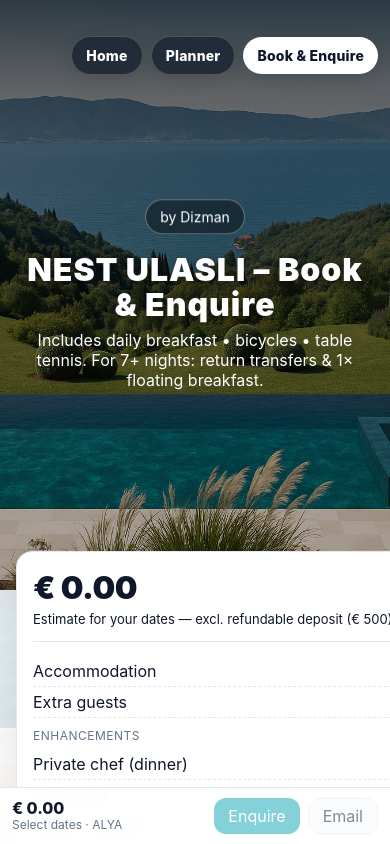
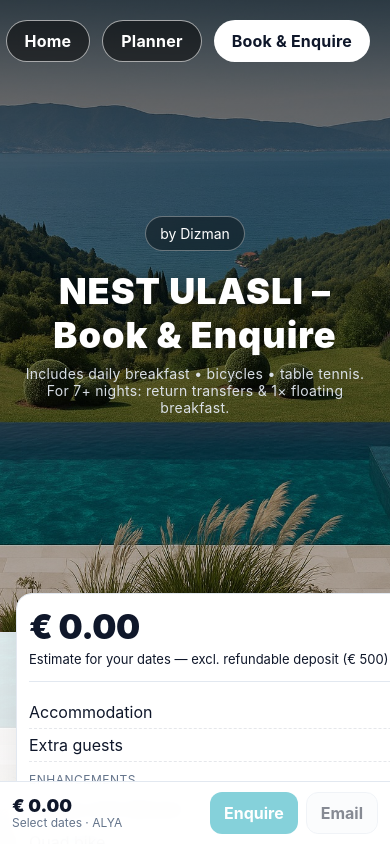
Before and after one commit to dirvass/nest-planner, a React (Vite) app: page /book in a window 390 px wide. Built offline with nearby package versions, Linux system fonts and the light colour scheme.

Commit message:
Update styles.css

```diff
--- a/src/styles.css
+++ b/src/styles.css
@@ -7,16 +7,18 @@
   --border:#e2e8f0;
 }
 
-/* ---------------- Base & Background ---------------- */
+/* ---------- Base ---------- */
 *{ box-sizing:border-box }
 html,body,#root{ height:100% }
+html, body { overflow-x: hidden; }
 body{
   margin:0;
   font-family:Inter, system-ui, -apple-system, Segoe UI, Roboto, Arial, sans-serif;
   background:var(--bg);
   color:var(--ink);
 }
-/* site-wide fixed hero image in light tone */
+
+/* Site-wide fixed hero image in light tone */
 body::before{
   content:""; position:fixed; inset:0; z-index:-2;
   background:url("/hero.jpg") center/cover no-repeat; opacity:.18; filter:saturate(.9);
@@ -28,11 +30,11 @@ body::after{
   pointer-events:none;
 }
 
-/* ---------------- Hero (landing + shared) ---------------- */
+/* ---------- Hero (shared) ---------- */
 .header{
   position:relative; overflow:hidden; border-bottom:1px solid var(--border);
   background:
-    linear-gradient(180deg, rgba(0,0,0,.55), rgba(0,0,0,.25)),
+    linear-gradient(180deg, rgba(0,0,0,.65) 0%, rgba(0,0,0,.35) 40%, rgba(0,0,0,.25) 100%),
     url("/hero.jpg") center/cover no-repeat;
   color:#fff; height:100vh; display:flex; align-items:flex-end; background-attachment:fixed;
 }
@@ -40,21 +42,28 @@ body::after{
   position:absolute; top:50%; left:50%; transform:translate(-50%,-50%);
   text-align:center; max-width:1100px; width:100%; color:#fff;
 }
-.badge{ display:inline-block; padding:8px 14px; background:rgba(0,0,0,.4);
-  border:1px solid rgba(255,255,255,.35); border-radius:999px; font-size:14px; backdrop-filter:blur(6px) }
+.badge{
+  display:inline-block; padding:8px 14px; background:rgba(0,0,0,.4);
+  border:1px solid rgba(255,255,255,.35); border-radius:999px; font-size:14px; backdrop-filter:blur(6px)
+}
 .hero-title{ font-size:64px; font-weight:900; letter-spacing:1px; margin:18px 0 8px; text-shadow:0 2px 12px rgba(0,0,0,.45) }
-.hero-subtitle{ font-size:16px; color:#e2e8f0; letter-spacing:.3px; opacity:.95; margin:0 }
-.hero-buttons{ display:flex; gap:20px; justify-content:center; margin-top:32px }
-.hero-btn{
-  display:inline-block; padding:14px 36px; border-radius:999px; border:1px solid rgba(255,255,255,.7);
-  background:rgba(255,255,255,.25); color:#fff; text-decoration:none; font-size:18px; font-weight:600;
-  backdrop-filter:blur(10px); transition:all .3s ease; box-shadow:0 4px 20px rgba(0,0,0,.15);
+.subtitle{ font-size:16px; color:#e2e8f0; letter-spacing:.3px; opacity:.95; margin:0 }
+
+/* Top right nav (TopNav) */
+.nav-buttons{
+  position: fixed; top: 20px; right: 20px; display:flex; gap:12px; z-index: 1000;
 }
-.hero-btn:hover{ background:rgba(255,255,255,.85); color:#0f172a; transform:translateY(-2px) }
-.hero-btn.primary{ background:#fff; color:#0f172a; border:none }
-.hero-btn.primary:hover{ background:#f8fafc; transform:translateY(-2px) }
+.nav-btn{
+  display:inline-flex; align-items:center; justify-content:center;
+  padding:10px 18px; border-radius:999px; text-decoration:none; font-weight:700; letter-spacing:.2px;
+  border:1px solid rgba(255,255,255,.6); background:rgba(0,0,0,.5); color:#fff; backdrop-filter:blur(6px);
+  transition:transform .2s ease, background .2s ease, box-shadow .2s ease;
+}
+.nav-btn:hover{ background:rgba(255,255,255,.15); transform:translateY(-1px) }
+.nav-btn.primary{ background:#fff; color:#0f172a; border:none }
+.nav-btn.primary:hover{ background:#f8fafc }
 
-/* ---------------- Generic layout ---------------- */
+/* ---------- Generic layout ---------- */
 .container{ max-width:1100px; margin:0 auto; padding:0 16px; margin-top:-60px; position:relative; z-index:2 }
 .card,.panel,.summary{
   background:var(--card); border:1px solid var(--border); border-radius:16px;
@@ -63,45 +72,48 @@ body::after{
 .helper{ font-size:12px; color:var(--muted) }
 .stack > * + * { margin-top:16px }
 
-/* ---------------- Booking layout (compact, premium) ---------------- */
+/* ---------- Booking layout ---------- */
 .booking-grid{ display:grid; gap:18px; margin-top:-52px }
-.booking-grid.booking-grid--summary-dominant{ grid-template-columns: 1.1fr 0.65fr } /* summary bigger */
-@media (max-width:1200px){ .booking-grid.booking-grid--summary-dominant{ grid-template-columns:1fr .8fr } }
+.booking-grid--summary-dominant{ grid-template-columns: 1.1fr 0.65fr }  /* summary bigger */
+@media (max-width:1200px){ .booking-grid--summary-dominant{ grid-template-columns:1fr .8fr } }
 @media (max-width:980px){ .booking-grid{ grid-template-columns:1fr; margin-top:-36px } .summary{ order:-1 } }
 
-/* Left: availability calendar panel */
 .panel-head{ display:flex; align-items:flex-end; justify-content:space-between; gap:16px; margin-bottom:10px }
 .panel-title{ margin:0; font-size:18px }
 .chips{ display:flex; gap:8px; flex-wrap:wrap; margin:6px 0 10px }
 .chip{ padding:6px 12px; border-radius:999px; background:#fff; border:1px solid var(--border); font-size:12.5px;
   box-shadow:0 2px 10px rgba(2,8,23,.05); color:#334155 }
 
-/* DayPicker – compact & glassy */
-.calendar-card{ padding:8px 10px 6px; border-radius:18px; background:rgba(255,255,255,.65);
+/* ---------- DayPicker – compact & glassy ---------- */
+.no-overflow{ overflow:hidden; max-width:100% }
+.calendar-card{ padding:10px; border-radius:16px; background:rgba(255,255,255,.65);
   backdrop-filter:blur(8px); border:1px solid rgba(255,255,255,.3) }
-.shrink-65 .rdp{ transform:scale(.60); transform-origin:top left; opacity:.9 }
+.shrink-65 .rdp{ transform:scale(.68); transform-origin:top left; }
+@media (max-width:980px){ .shrink-65 .rdp{ transform:scale(.78); } }
 .rdp{ --rdp-accent-color:var(--brand); --rdp-background-color:rgba(14,165,183,.12); margin:6px 0 }
 .rdp-caption_label{ font-weight:600; font-size:13px }
 .calendar-legend{ display:flex; justify-content:space-between; gap:12px; color:#64748b; font-size:11px; margin-top:4px }
 .calendar-legend .dot{ width:10px; height:10px; border-radius:50%; border:1px solid #cbd5e1; background:#fff; display:inline-block }
 .dot-sel{ background:#0ea5b7; border-color:#0ea5b7 } .dot-un{ background:#e2e8f0 } .dot-av{ background:#fff }
 
-/* Guest & notes fields */
-.elite-row{ display:flex; gap:16px; align-items:flex-end; flex-wrap:wrap }
+/* ---------- Inputs ---------- */
+.row{ display:flex; gap:16px; align-items:flex-end; flex-wrap:wrap }
 .elite-field{ min-width:140px }
+.label{ display:block; font-size:12px; color:#64748b; margin-bottom:6px }
 .select-wrap{ position:relative; width:120px; display:inline-block }
 .select-wrap select{
   appearance:none; width:100%; padding:10px 36px 10px 12px; border:1px solid var(--border); border-radius:12px;
   background:linear-gradient(to bottom,#fff,#f8fafc); font-weight:600; box-shadow:0 4px 18px rgba(2,8,23,.05); cursor:pointer
 }
 .select-wrap::after{ content:"▾"; position:absolute; right:10px; top:50%; transform:translateY(-50%); color:#64748b; font-size:14px; pointer-events:none }
+
 .textarea.luxe{
   width:100%; padding:12px 14px; border:1px solid var(--border); border-radius:14px; background:linear-gradient(to bottom,#fff,#f9fafb);
   box-shadow:0 8px 24px rgba(2,8,23,.06); resize:vertical; transition:all .3s ease
 }
 .textarea.luxe:focus{ outline:none; border-color:var(--brand); box-shadow:0 0 0 3px rgba(14,165,183,.2) }
 
-/* Right: premium summary */
+/* ---------- Summary ---------- */
 .summary-card .summary-head{ text-align:left }
 .summary-card .summary-total{ font-size:46px; font-weight:900; letter-spacing:-.5px }
 .summary-card .summary-sub{ margin-top:4px; font-size:13px }
@@ -111,26 +123,22 @@ body::after{
 }
 .summary-lines .line{
   display:grid; grid-template-columns:1.2fr auto auto; gap:12px; align-items:center;
-  padding:5px 0; border-bottom:1px dashed #e5e7eb
+  padding:6px 0; border-bottom:1px dashed #e5e7eb
 }
 .summary-lines .line:last-child{ border-bottom:none }
 .summary-lines .hint{ font-size:11.5px; color:#94a3b8; font-style:italic }
-.price-table{ width:100%; border-collapse:collapse; font-variant-numeric:tabular-nums }
-.price-table td{ padding:8px 0 }
 .badge-soft{
   background:#f1f5f9; color:#0f172a; border:1px solid #e2e8f0; border-radius:999px; padding:4px 9px; font-size:11px
 }
 .summary-ctas{ display:flex; gap:8px; margin-top:12px }
-.summary-ctas .btn{
-  border-radius:14px; font-weight:700; letter-spacing:.2px; padding:12px 20px; transition:all .3s ease
-}
+.btn{ display:inline-flex; align-items:center; justify-content:center; padding:12px 18px; border-radius:14px; font-weight:700; }
 .btn.primary{ background:var(--brand); color:#fff; border:none }
-.btn.primary:hover{ filter:brightness(1.1); transform:translateY(-2px) }
+.btn.primary:hover{ filter:brightness(1.05) }
 .btn.ghost{ background:#f8fafc; border:1px solid var(--border); color:var(--ink) }
-.btn.ghost:hover{ background:#fff; transform:translateY(-2px) }
+.btn.ghost:hover{ background:#fff }
 .btn.disabled{ opacity:.5; pointer-events:none }
 
-/* Extras (optional) */
+/* ---------- Extras ---------- */
 .extras{ margin-top:8px } .extras-title{ margin:0 0 8px }
 .extras-row{ display:flex; gap:16px; flex-wrap:wrap }
 .switch{
@@ -146,359 +154,22 @@ body::after{
 .switch .switch-label{ display:flex; flex-direction:column; line-height:1.1 }
 .switch .switch-label span{ color:#64748b; font-size:12px }
 
-/* ---------------- Tables (generic) ---------------- */
-table{ width:100%; border-collapse:collapse; font-size:14px; font-variant-numeric:tabular-nums }
-thead th{ background:#f1f5f9; text-align:left; padding:10px }
+/* ---------- Tables (planner) ---------- */
+.table-wrap{ overflow-x:auto; -webkit-overflow-scrolling:touch }
+table{ width:100%; min-width:720px; border-collapse:collapse; font-size:14px; font-variant-numeric:tabular-nums }
+thead th{ background:#f1f5f9; text-align:left; padding:10px; position:sticky; top:0; z-index:1 }
 td{ border-top:1px solid var(--border); padding:10px }
-thead th.sticky{ position:sticky; top:0; z-index:1; background:#f1f5f9 }
 
-/* ---------------- Responsive tweaks ---------------- */
+/* ---------- Mobile tweaks ---------- */
 @media (max-width:768px){
   .header{ background-attachment:scroll; height:75vh }
-  .hero-title{ font-size:36px } .hero-subtitle{ font-size:14px }
-  .container{ margin-top:-40px } .card{ padding:12px }
+  .header-inner{ padding:0 16px }
+  .hero-title{ font-size:36px } .subtitle{ font-size:14px }
+  .container{ margin-top:-40px } .card,.panel,.summary{ padding:12px }
   .summary-card .summary-total{ font-size:34px }
-  .shrink-65 .rdp{ transform:scale(.75) }
-}
-/* Stronger overlay for readability on bright hero areas */
-.header{
-  background:
-    linear-gradient(180deg, rgba(0,0,0,.65) 0%, rgba(0,0,0,.35) 40%, rgba(0,0,0,.25) 100%),
-    url("/hero.jpg") center center/cover no-repeat;
 }
 
-/* CTA group */
-.hero-cta{
-  display:flex;
-  gap:16px;
-  justify-content:center;
-  align-items:center;
-  margin-top:20px;
-  flex-wrap:wrap;            /* mobile-safe */
-}
-
-/* Modern pill buttons (glassy) */
-.hero-btn{
-  display:inline-flex;
-  align-items:center;
-  justify-content:center;
-  padding:14px 28px;
-  border-radius:999px;
-  font-weight:700;
-  letter-spacing:.2px;
-  text-decoration:none;
-  border:1px solid rgba(255,255,255,.55);
-  color:#fff;
-  background:rgba(255,255,255,.16);
-  backdrop-filter:blur(10px);
-  box-shadow:0 8px 28px rgba(0,0,0,.25);
-  transition:transform .18s ease, box-shadow .18s ease, background .18s ease, color .18s ease;
-}
-
-.hero-btn:hover{
-  transform:translateY(-2px);
-  box-shadow:0 12px 32px rgba(0,0,0,.35);
-  background:rgba(255,255,255,.22);
-}
-
-/* Primary stands out as the main action */
-.hero-btn.primary{
-  border:none;
-  color:#0f172a;
-  background:#ffffff;
-  box-shadow:0 10px 30px rgba(255,255,255,.35), 0 6px 22px rgba(0,0,0,.25);
-}
-
-.hero-btn.primary:hover{
-  background:#f8fafc;
-}
-
-/* Optional "ghost" style for secondary */
-.hero-btn.ghost{
-  border:1px solid rgba(255,255,255,.6);
-  color:#fff;
-  background:rgba(0,0,0,.28);
-}
-
-/* Mobile tightening */
-@media (max-width: 640px){
-  .hero-btn{ padding:12px 20px; }
-  .hero-cta{ gap:12px; }
-}
-/* --- Hero CTA butonları görünür & modern --- */
-.hero-cta{
-  display:flex;
-  gap:16px;
-  justify-content:center;
-  margin-top:24px;
-  position:relative;
-  z-index:2;
-}
-
-.hero-btn{
-  display:inline-block;
-  padding:12px 24px;
-  border-radius:999px;
-  border:1px solid rgba(255,255,255,.6);
-  background:rgba(255,255,255,.18);
-  color:#fff;
-  text-decoration:none;
-  font-weight:700;
-  letter-spacing:.2px;
-  backdrop-filter:blur(8px);
-  box-shadow:0 6px 24px rgba(0,0,0,.25);
-  transition:transform .2s ease, filter .2s ease, background .2s ease;
-}
-
-.hero-btn:hover{
-  background:rgba(255,255,255,.85);
-  color:#0f172a;
-  transform:translateY(-2px);
-}
-
-.hero-btn.primary{
-  background:#fff;
-  color:#0f172a;
-  border:none;
-}
-
-.hero-btn.primary:hover{
-  filter:brightness(0.98);
-  transform:translateY(-2px);
-}
-
-.hero-btn.ghost{
-  background:rgba(0,0,0,.35);
-  border:1px solid rgba(255,255,255,.35);
-}
-
-/* Varsayılan link rengi çiğ ise bastır */
-.header a{ color:inherit; }
-/* ---- Navigation / Hero Buttons: refined luxury style ---- */
-.nav-buttons, .hero-cta {
-  display: flex;
-  gap: 12px;
-  justify-content: center;
-  align-items: center;
-  margin-top: 24px;
-  z-index: 10;
-}
-
-.nav-btn, .hero-btn {
-  display: inline-block;
-  padding: 10px 26px;
-  border-radius: 999px;
-  font-weight: 700;
-  font-size: 15px;
-  letter-spacing: 0.2px;
-  text-decoration: none;
-  transition: all 0.25s ease;
-  border: 1px solid rgba(255, 255, 255, 0.6);
-  background: rgba(0, 0, 0, 0.5);
-  color: #fff;
-  backdrop-filter: blur(6px);
-}
-
-/* hover efekti */
-.nav-btn:hover, .hero-btn:hover {
-  background: rgba(255, 255, 255, 0.15);
-  border-color: rgba(255, 255, 255, 0.8);
-  transform: translateY(-1px);
-}
-
-/* aktif sayfa */
-.nav-btn.primary, .hero-btn.primary {
-  background: #fff;
-  color: #0f172a;
-  border: none;
-}
-
-.nav-btn.primary:hover, .hero-btn.primary:hover {
-  background: #f8fafc;
-  transform: translateY(-1px);
-}
-
-/* koyu gri varyant */
-.nav-btn.dark, .hero-btn.dark {
-  background: #2f3438;
-  border: 1px solid #555;
-}
-
-.nav-btn.dark:hover, .hero-btn.dark:hover {
-  background: #3d4247;
-}
-/* place the hero buttons in the center, above the badge/title */
-.nav-buttons--hero{
-  position:absolute;
-  left:50%;
-  top:42%;                  /* adjust vertically as you like (40–45%) */
-  transform:translate(-50%, -160%);
-  gap:14px;
-}
-
-/* ensure links render as pills (not plain text) */
-.nav-buttons--hero a{
-  text-decoration:none;
-}
-
-/* already shared earlier, but crucial bits for the look */
-.nav-btn{
-  display:inline-block;
-  padding:10px 26px;
-  border-radius:999px;
-  font-weight:700;
-  font-size:15px;
-  letter-spacing:.2px;
-  border:1px solid rgba(255,255,255,.6);
-  background:rgba(0,0,0,.5);
-  color:#fff;
-  backdrop-filter:blur(6px);
-  transition:all .25s ease;
-}
-.nav-btn:hover{ background:rgba(255,255,255,.15); border-color:rgba(255,255,255,.8); transform:translateY(-1px); }
-.nav-btn.primary{ background:#fff; color:#0f172a; border:none; }
-.nav-btn.primary:hover{ background:#f8fafc; transform:translateY(-1px); }
-.nav-btn.dark{ background:#2f3438; border:1px solid #555; }
-.nav-btn.dark:hover{ background:#3d4247; }
-.nav-buttons{
-  position: fixed;
-  top: 24px;
-  right: 24px;
-  display: flex;
-  gap: 16px;
-  z-index: 9999;
-}
-
-.nav-btn{
-  display: inline-flex;
-  align-items: center;
-  justify-content: center;
-  padding: 14px 22px;
-  border-radius: 999px;
-  text-decoration: none;
-  font-weight: 800;
-  font-size: 20px;
-  box-shadow: 0 8px 28px rgba(2,8,23,.12);
-  transition: transform .2s ease, filter .2s ease, box-shadow .2s ease;
-  border: 1px solid rgba(255,255,255,.55);
-  backdrop-filter: blur(6px);
-}
-
-/* siyah cam görünümlü */
-.nav-btn.dark{
-  background: rgba(31,41,55,.9);
-  color: #fff;
-}
-.nav-btn.dark:hover{
-  filter: brightness(1.08);
-  transform: translateY(-2px);
-}
-
-/* beyaz buton */
-.nav-btn.primary{
-  background: #fff;
-  color: #0f172a;
-  border: none;
-}
-.nav-btn.primary:hover{
-  transform: translateY(-2px);
-  box-shadow: 0 10px 32px rgba(2,8,23,.15);
-}
-/* ===== Mobile-first Luxury OTA Polish ===== */
-
-/* 2.1 – Hero, nav & spacing on small screens */
-@media (max-width: 768px){
-  .header{ height: 70vh; background-attachment: scroll; }
-  .header-inner{ padding: 0 16px; }
-  .hero-title{ font-size: 32px; line-height: 1.1; }
-  .hero-subtitle{ font-size: 14px; }
-  .nav-buttons{ top: 12px; right: 12px; gap: 8px; }
-  .nav-btn{ padding: 10px 14px; font-size: 14px; box-shadow: 0 4px 18px rgba(2,8,23,.12); }
-}
-
-/* 2.2 – Booking grid: summary first, calendar compact */
-.booking-grid{ gap: 14px; }
-.booking-grid.booking-grid--summary-dominant{
-  grid-template-columns: 1.05fr 0.85fr;
-}
-@media (max-width: 980px){
-  .booking-grid.booking-grid--summary-dominant{
-    grid-template-columns: 1fr;
-  }
-  .summary{ order: -1; }         /* show total first (OTA pattern) */
-  .summary-card .summary-total{ font-size: 32px; }
-}
-
-/* 2.3 – Compact calendar (readable but small) */
-.shrink-65 .rdp{ transform: scale(.72); transform-origin: top left; }
-@media (max-width: 768px){
-  .shrink-65 .rdp{ transform: scale(.82); }
-}
-.calendar-card.panel{ padding: 10px; }
-
-/* 2.4 – Inputs: bigger touch targets */
-select,input,button,textarea{ min-height: 40px; }
-.select-wrap select{ min-height: 40px; }
-
-/* 2.5 – Summary CTA buttons: block on mobile */
-@media (max-width: 980px){
-  .summary-ctas{ display: none; } /* hide in card; we use bottom bar on mobile */
-}
-
-/* 2.6 – Sticky bottom booking bar (mobile) */
-.bottom-bar{
-  position: sticky;
-  bottom: 0; left: 0; right: 0;
-  background: rgba(255,255,255,.96);
-  backdrop-filter: blur(8px);
-  border-top: 1px solid var(--border);
-  padding: 10px 12px;
-  display: none; align-items: center; gap: 10px; z-index: 50;
-}
-.bottom-bar .info{ display: flex; flex-direction: column; line-height: 1.15; }
-.bottom-bar .total{ font-weight: 900; font-size: 18px; }
-.bottom-bar .sub{ color: var(--muted); font-size: 12px; }
-.bottom-bar .actions{ display: flex; gap: 8px; margin-left: auto; }
-.bottom-bar .btn{ padding: 10px 14px; border-radius: 12px; }
-@media (max-width: 980px){
-  .bottom-bar{ display: flex; }
-}
-
-/* 2.7 – Panels & chips tighter on small screens */
-.panel{ padding: 12px; }
-.chips{ gap: 6px; }
-.chip, .chip-soft{ font-size: 12.5px; padding: 6px 10px; }
-
-/* 2.8 – Improve tap affordance */
-.btn, .nav-btn{ touch-action: manipulation; }
-
-/* 2.9 – Table: horizontal scroll on mobile (planner) */
-.table-wrap{ overflow-x: auto; -webkit-overflow-scrolling: touch; }
-table{ min-width: 720px; }  /* allow scroll instead of squish on phones */
-/* Prevent horizontal scroll on mobile when calendar is scaled */
-html, body { overflow-x: hidden; }
-.no-overflow { overflow: hidden; max-width: 100%; }
-
-/* Booking grid - summary first on mobile, calendar second */
-.booking-grid.booking-grid--summary-dominant{
-  grid-template-columns: 1.1fr 0.65fr;
-  gap: 18px;
-}
-@media (max-width: 980px){
-  .booking-grid.booking-grid--summary-dominant{
-    grid-template-columns: 1fr;
-  }
-  /* Put summary before the calendar on small screens */
-  .summary{ order: -1; }
-}
-
-/* Compact DayPicker - keep small on all screens and especially mobile */
-.shrink-65 .rdp{ transform: scale(0.60); transform-origin: top left; }
-@media (max-width: 980px){
-  .shrink-65 .rdp{ transform: scale(0.70); }  /* slightly larger but still compact */
-}
-
-/* Sticky bottom booking bar - visible on mobile only */
+/* ---------- Mobile sticky actions ---------- */
 .bottom-bar{
   position: sticky; bottom: 0; left: 0; right: 0;
   background: rgba(255,255,255,.96);
@@ -508,19 +179,12 @@ html, body { overflow-x: hidden; }
   display: none; align-items: center; gap: 10px; z-index: 50;
 }
 .bottom-bar .info{ display:flex; flex-direction:column; line-height:1.15 }
-.bottom-bar .total{ font-weight: 800; font-size: 16px }
+.bottom-bar .total{ font-weight: 900; font-size: 18px }
 .bottom-bar .sub{ color: var(--muted); font-size: 12px }
 .bottom-bar .actions{ display:flex; gap:8px; margin-left:auto }
-.bottom-bar .btn{ height: 36px; display:inline-flex; align-items:center; }
+.bottom-bar .btn{ padding:10px 14px; border-radius:12px }
 
 @media (max-width: 980px){
-  .bottom-bar{ display: flex; }
-  /* hide duplicate CTAs in sidebar on mobile to avoid double actions */
-  .summary-ctas{ display: none; }
+  .summary-ctas{ display:none }  /* avoid duplicate CTAs on mobile */
+  .bottom-bar{ display:flex }
 }
-
-/* Make select controls easier to tap on mobile */
-.select-wrap select{ min-height: 40px; }
-
-/* Make the calendar card truly fluid */
-.calendar-card{ max-width: 100%; }
```
